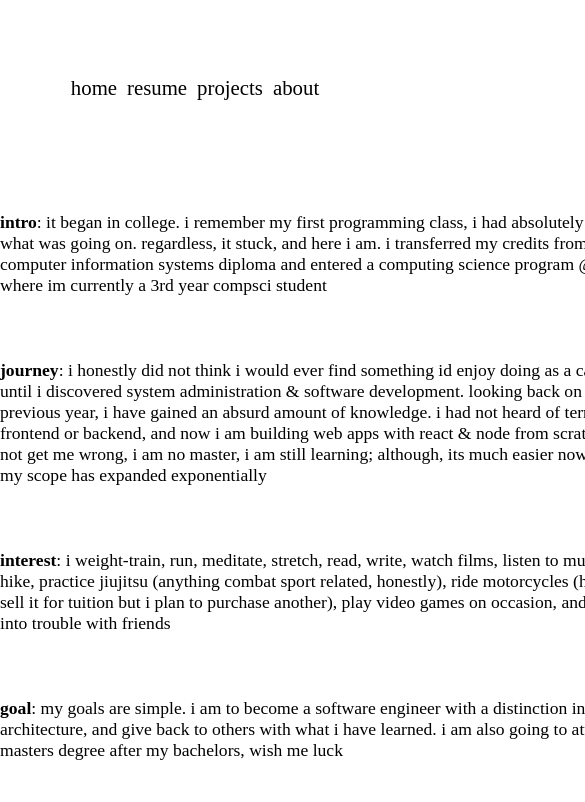
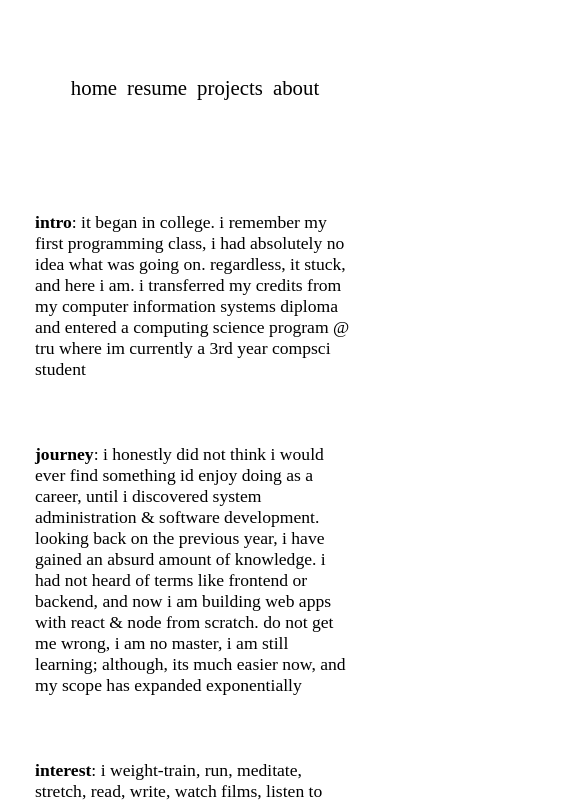
Before and after one commit to herculeshayer/portfolio-website, a Gatsby site: page /aboutme in a window 390 px wide. Shown: the part 305-1107 px from the top of the page, 585 px wide, since content can reach past the window. Built offline with nearby package versions, Linux system fonts and the light colour scheme; Gatsby itself is replaced by a stand-in of ours; a web font is replaced by a local one.

Commit message:
breakpoints so text isnt squished by resize

```diff
--- a/src/sass/pages/_about.scss
+++ b/src/sass/pages/_about.scss
@@ -8,7 +8,20 @@
     p {
         margin-bottom: 4rem;
     }
+}
 
-
-
+@media only screen and (max-width: 700px) {
+    #about-container {
+        width: 30rem;
+    }
 }
+@media only screen and (max-width: 485px) {
+    #about-container {
+        width: 20rem;
+    }
+}
+@media only screen and (max-width: 350px) {
+    #about-container {
+        width: 10rem;
+    }
+}
```
Also changed, not shown: src/css/index.css, 1 other file.
